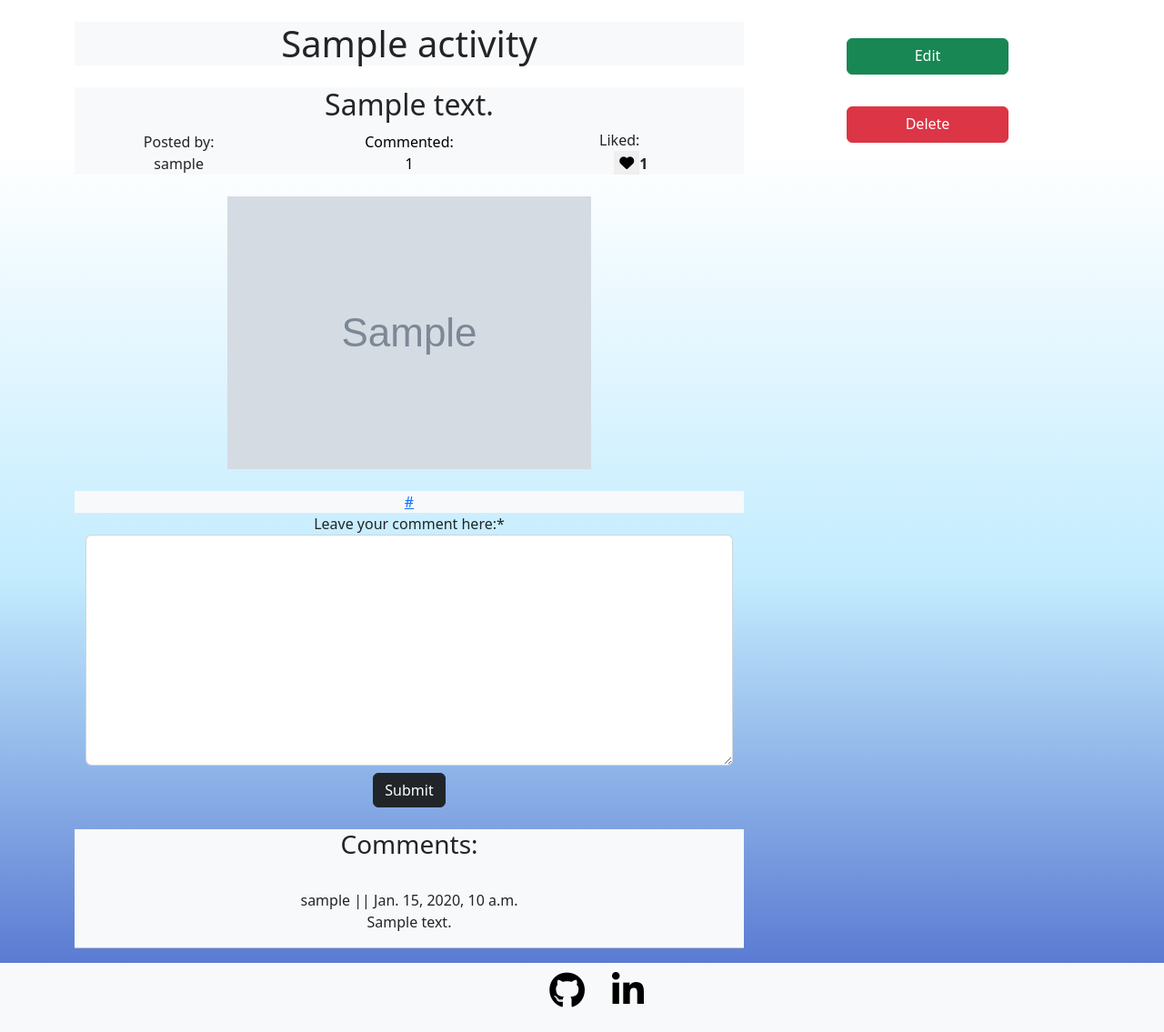
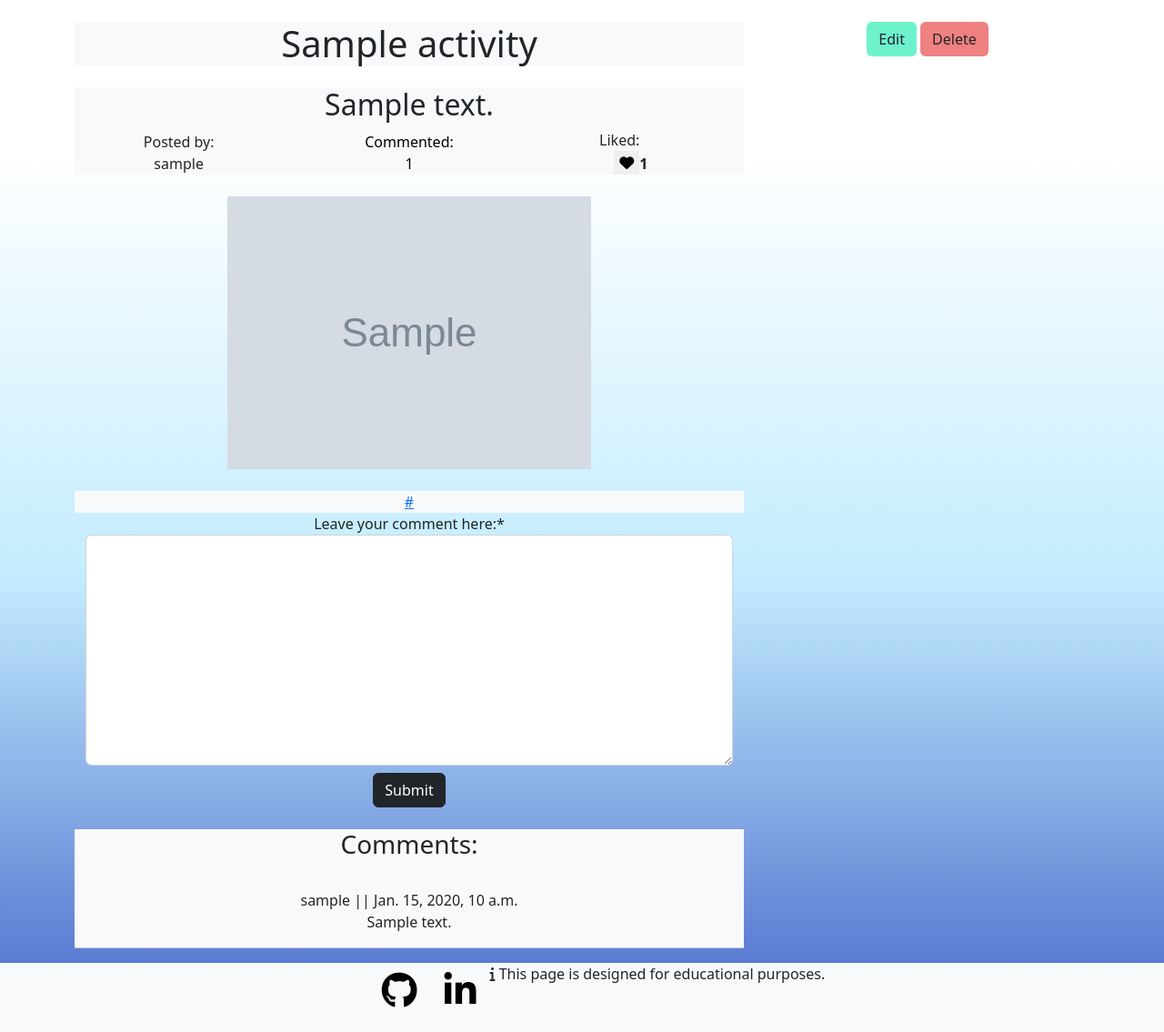
Before and after one commit to AsiaWi/fun_and_games, a Django app: page /1/ in a window 1280 px wide. Shown: the part 56-1191 px from the top of the page at 91% size. Run offline with Django 4.2, Linux system fonts and the light colour scheme; a user stored in the database is signed in; tables that the repository leaves empty hold one stand-in row (values such as "Sample post"); grey boxes marked "Sample" are stand-in pictures; some libraries are stand-ins or nearby versions.

Commit message:
Correct footer and buttons styling throughout the page

```diff
--- a/playground/templates/playground/activities.html
+++ b/playground/templates/playground/activities.html
@@ -14,7 +14,7 @@
         <div class="card-body">
           <h1 class="card-title">{{ activity.title | truncatechars:30 }}</h1>
           <p class="card-text">{{ activity.excerpt | truncatechars:80 }}</p>
-          <a href="{% url 'view_activity_details' activity.pk %}" class="btn btn-primary">View
+          <a href="{% url 'view_activity_details' activity.pk %}" class="btn btn-outline-dark">View
             post</a>
           {% if activity.date_updated %}
           <span class="font-weight-light">Last updated: {{ activity.date_updated }}<i
--- a/playground/templates/playground/view_activity_details.html
+++ b/playground/templates/playground/view_activity_details.html
@@ -137,10 +137,10 @@
                 <div>
                     <!-- Button to edit post -->
                     <a href="{% url 'edit_activity' activity_id=activity.id %}"
-                        class="btn btn-success btn-custom">Edit</a>
+                        class="btn btn-custom" style="background-color: rgb(109, 242, 204);">Edit</a>
                     <!-- Button to delete post -->
                     <a href="{% url 'activity_confirm_delete' activity_id=activity.id %}"
-                        class="btn btn-danger btn-custom">Delete</a>
+                        class="btn-custom btn" style="background-color: rgb(239, 129, 129);">Delete</a>
                 </div>
                 {% endif %}
             </div>
--- a/static/css/style.css
+++ b/static/css/style.css
@@ -18,7 +18,8 @@ footer {
   flex-shrink: 0;
 }
 
-footer a {
+footer a,
+footer a > li {
   font-size: 250%;
   color: black;
   padding: 15px;
@@ -102,7 +103,7 @@ a.custom-pagination {
 }
 
 /* VIEW_ACTIVITY_DETAILS.HTML styling */
-.btn-custom {
+btn-custom {
   height: 40px;
   width: 50%;
   margin: 5%;
@@ -150,8 +151,3 @@ a.comments-section-link {
   }
 
 }
-
-a.active-custom {
-  color: red !important;
-  text-decoration: underline;
-}
--- a/templates/includes/footer.html
+++ b/templates/includes/footer.html
@@ -11,5 +11,8 @@
                 title="Opens in new tab" aria-label="Go to my Linkedin!">
                 <i class="fa-brands fa-linkedin-in"></i></a>
         </li>
+        <li>
+            <i class="fa-solid fa-info"></i> This page is designed for educational purposes.
+        </li>
     </ul>
 </footer>
```
